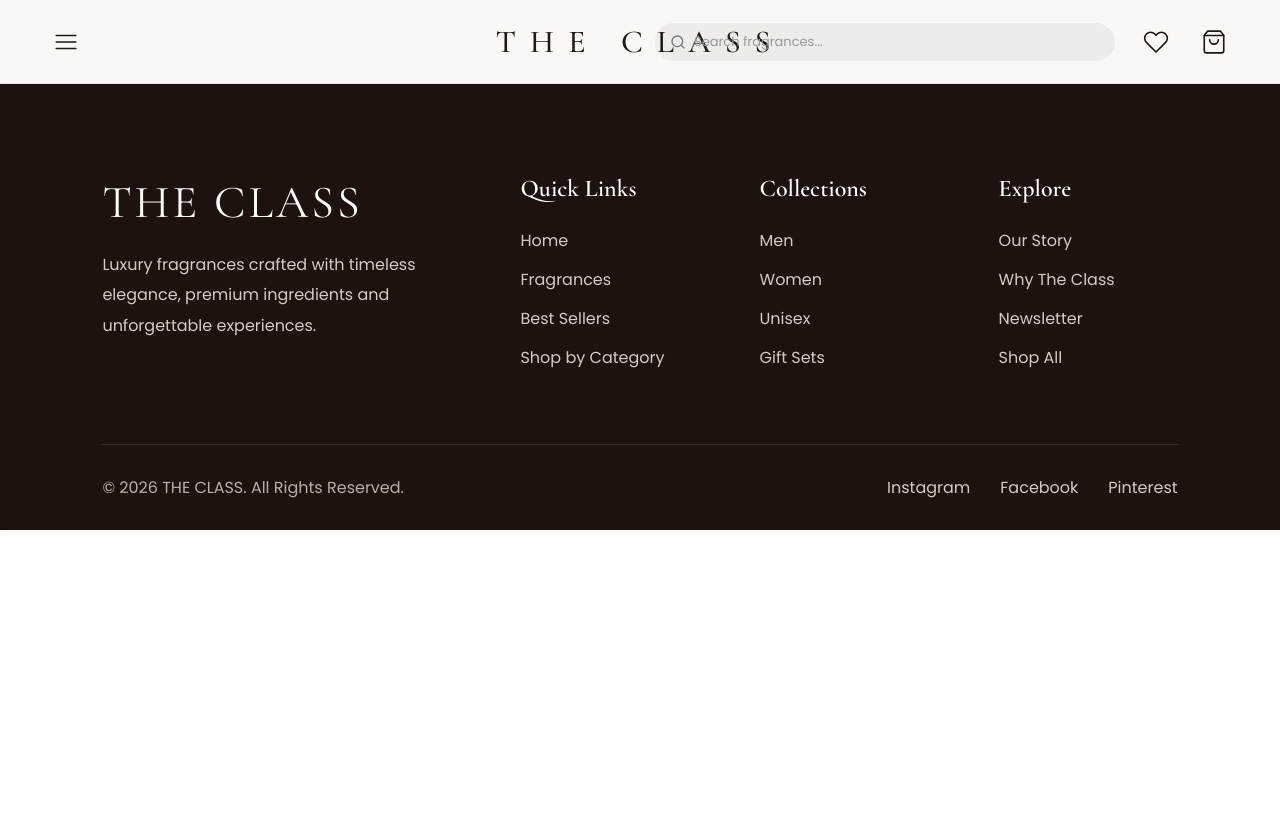
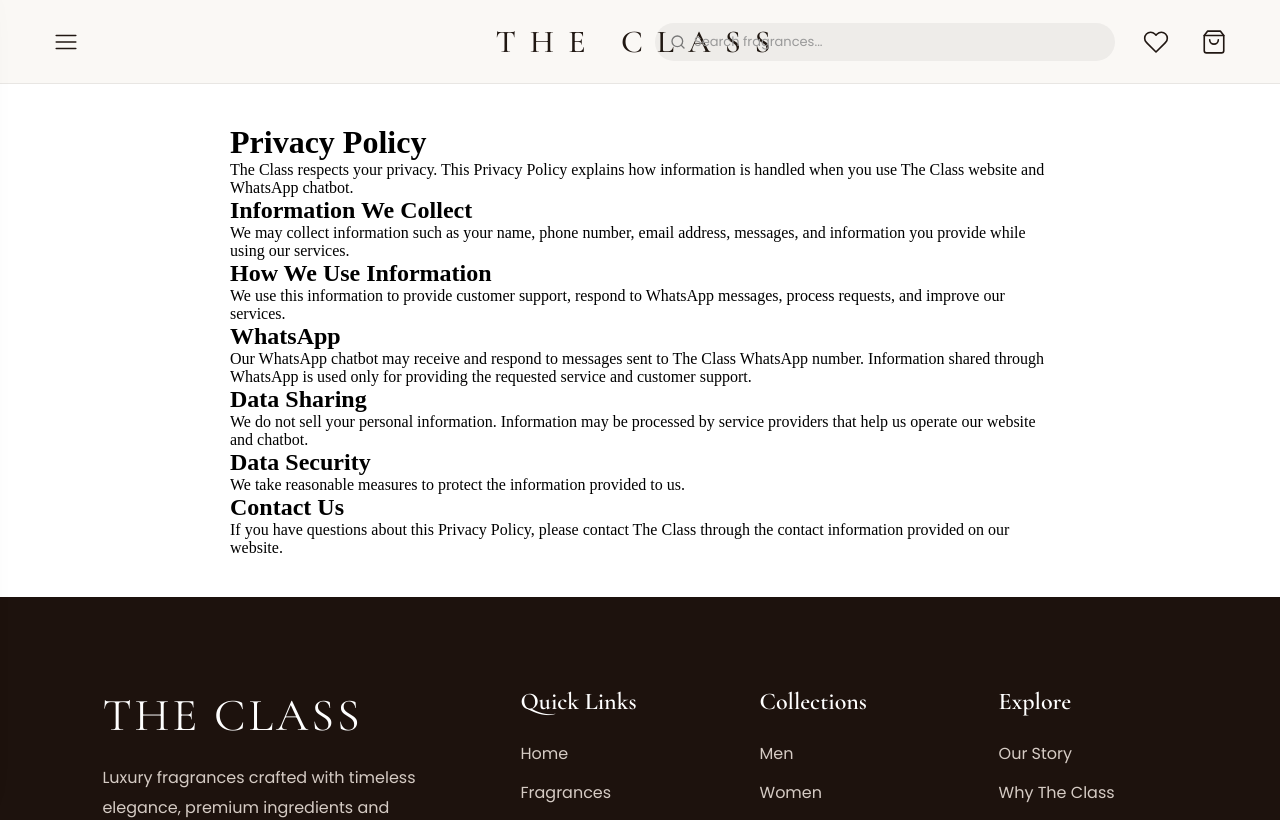
Before and after one commit to pyt-star/The-Class, a React (Create React App) app: page /privacy-policy in a window 1280 px wide. Shown: the top 820 px of the page. Built offline with nearby package versions, Linux system fonts and the light colour scheme.

Commit message:
Add Privacy Policy

```diff
--- a/src/App.js
+++ b/src/App.js
@@ -16,6 +16,7 @@
 import Home from "./pages/Home";
 import Shop from "./pages/Shop";
 import ProductDetail from "./pages/ProductDetail";
+import PrivacyPolicy from "./pages/PrivacyPolicy";
 
 function ScrollManager() {
   const { pathname, hash } = useLocation();
@@ -42,7 +43,6 @@
       });
     };
 
-    // Small delay gives React time to render the destination page.
     const timer = setTimeout(scrollToTarget, 50);
 
     return () => clearTimeout(timer);
@@ -65,6 +65,7 @@
           <Route path="/" element={<Home />} />
           <Route path="/shop" element={<Shop />} />
           <Route path="/product/:id" element={<ProductDetail />} />
+          <Route path="/privacy-policy" element={<PrivacyPolicy />} />
         </Routes>
 
         <Footer />
--- /dev/null
+++ b/src/pages/PrivacyPolicy.jsx
@@ -0,0 +1,52 @@
+function PrivacyPolicy() {
+  return (
+    <div style={{ padding: "40px", maxWidth: "900px", margin: "auto" }}>
+      <h1>Privacy Policy</h1>
+
+      <p>
+        The Class respects your privacy. This Privacy Policy explains how
+        information is handled when you use The Class website and WhatsApp
+        chatbot.
+      </p>
+
+      <h2>Information We Collect</h2>
+      <p>
+        We may collect information such as your name, phone number, email
+        address, messages, and information you provide while using our
+        services.
+      </p>
+
+      <h2>How We Use Information</h2>
+      <p>
+        We use this information to provide customer support, respond to
+        WhatsApp messages, process requests, and improve our services.
+      </p>
+
+      <h2>WhatsApp</h2>
+      <p>
+        Our WhatsApp chatbot may receive and respond to messages sent to
+        The Class WhatsApp number. Information shared through WhatsApp is
+        used only for providing the requested service and customer support.
+      </p>
+
+      <h2>Data Sharing</h2>
+      <p>
+        We do not sell your personal information. Information may be processed
+        by service providers that help us operate our website and chatbot.
+      </p>
+
+      <h2>Data Security</h2>
+      <p>
+        We take reasonable measures to protect the information provided to us.
+      </p>
+
+      <h2>Contact Us</h2>
+      <p>
+        If you have questions about this Privacy Policy, please contact
+        The Class through the contact information provided on our website.
+      </p>
+    </div>
+  );
+}
+
+export default PrivacyPolicy;
```
